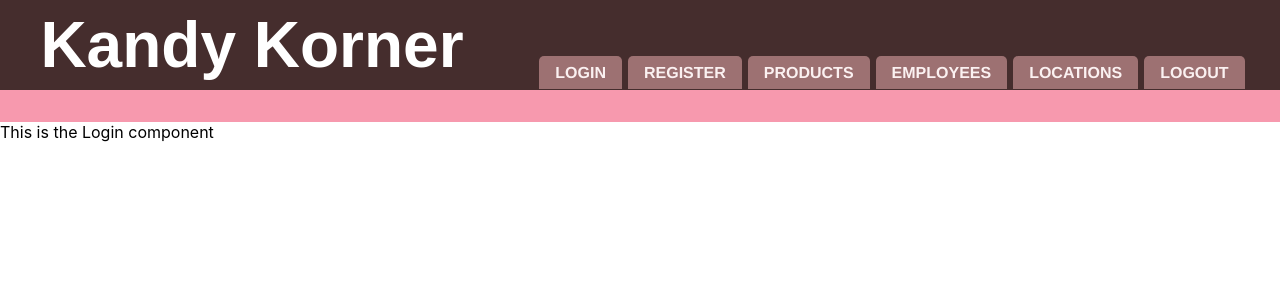
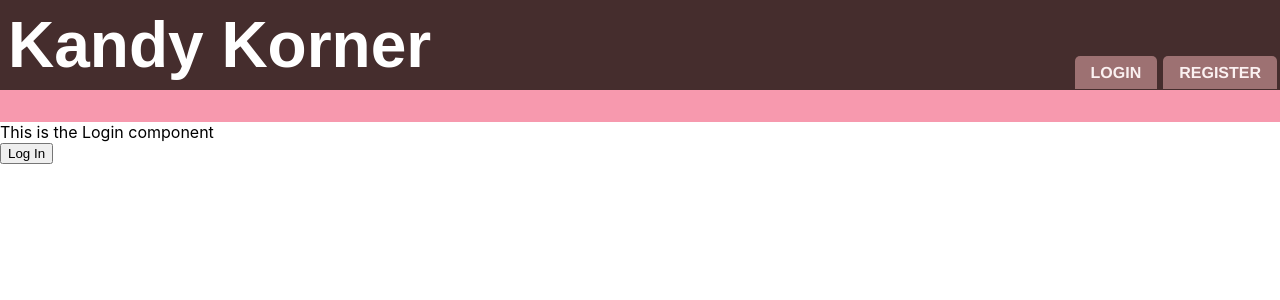
Before and after one commit to BryanNilsen/Kandy-Korner, a React (Create React App) app: page /login in a window 1280 px wide. Shown: the top 300 px of the page. Built offline with nearby package versions, Linux system fonts and the light colour scheme.

Commit message:
added simple authentication, conditional nav button rendering, and redirect

```diff
--- a/src/App.css
+++ b/src/App.css
@@ -6,7 +6,7 @@ nav {
   background-color: #452d2d;
   display: flex;
   width: 100%;
-  justify-content: space-around;
+  justify-content: space-between;
   align-items: flex-end;
 }
 
@@ -35,6 +35,10 @@ nav {
   right: 0;
 }
 
+.logout {
+  background-color: #1f1a1a;
+}
+
 .navlink:hover {
   background-color: #f799ae;
   color: #452d2d;
--- a/src/App.js
+++ b/src/App.js
@@ -1,13 +1,21 @@
-import React from "react";
+import React, { useState } from "react";
 import "./App.css";
 import Navbar from "./components/navbar/Navbar";
 import AppViews from "./components/AppViews";
 
 function App() {
+  const [isAuthenticated, setIsAuthenticated] = useState(false);
+
   return (
     <>
-      <Navbar />
-      <AppViews />
+      <Navbar
+        isAuthenticated={isAuthenticated}
+        setIsAuthenticated={setIsAuthenticated}
+      />
+      <AppViews
+        isAuthenticated={isAuthenticated}
+        setIsAuthenticated={setIsAuthenticated}
+      />
     </>
   );
 }
--- a/src/components/AppViews.js
+++ b/src/components/AppViews.js
@@ -3,12 +3,13 @@ import { Route } from "react-router-dom";
 import Login from "./auth/Login";
 
 const AppViews = (props) => {
+  const setIsAuthenticated = props.setIsAuthenticated;
   return (
     <React.Fragment>
       <Route
         path="/login"
         render={(props) => {
-          return <Login />;
+          return <Login setIsAuthenticated={setIsAuthenticated} {...props} />;
         }}
       />
     </React.Fragment>
--- a/src/components/auth/Login.js
+++ b/src/components/auth/Login.js
@@ -1,9 +1,17 @@
 import React from "react";
 
-const Login = () => {
+const Login = (props) => {
   return (
     <>
       <div>This is the Login component</div>
+      <button
+        onClick={() => {
+          props.setIsAuthenticated(true);
+          props.history.push("/products");
+        }}
+      >
+        Log In
+      </button>
     </>
   );
 };
--- a/src/components/navbar/Navbar.js
+++ b/src/components/navbar/Navbar.js
@@ -7,24 +7,36 @@ const Navbar = (props) => {
       <nav>
         <span className="logo lg">Kandy Korner</span>
         <div>
+          {!props.isAuthenticated && (
+            <>
               <NavLink to="/login" className="navlink">
                 LOGIN
               </NavLink>
               <NavLink to="/register" className="navlink">
                 REGISTER
               </NavLink>
+            </>
+          )}
+          {props.isAuthenticated && (
+            <>
               <NavLink to="/products" className="navlink">
                 PRODUCTS
               </NavLink>
-          <NavLink to="/products" className="navlink">
+              <NavLink to="/employees" className="navlink">
                 EMPLOYEES
               </NavLink>
-          <NavLink to="/products" className="navlink">
+              <NavLink to="/locations" className="navlink">
                 LOCATIONS
               </NavLink>
-          <NavLink to="/products" className="navlink">
+              <NavLink
+                to="/home"
+                className="navlink logout"
+                onClick={() => props.setIsAuthenticated(false)}
+              >
                 LOGOUT
               </NavLink>
+            </>
+          )}
         </div>
       </nav>
       <div className="nav-colorband"></div>
```
Lines whose indentation alone changed are shown as unchanged.
